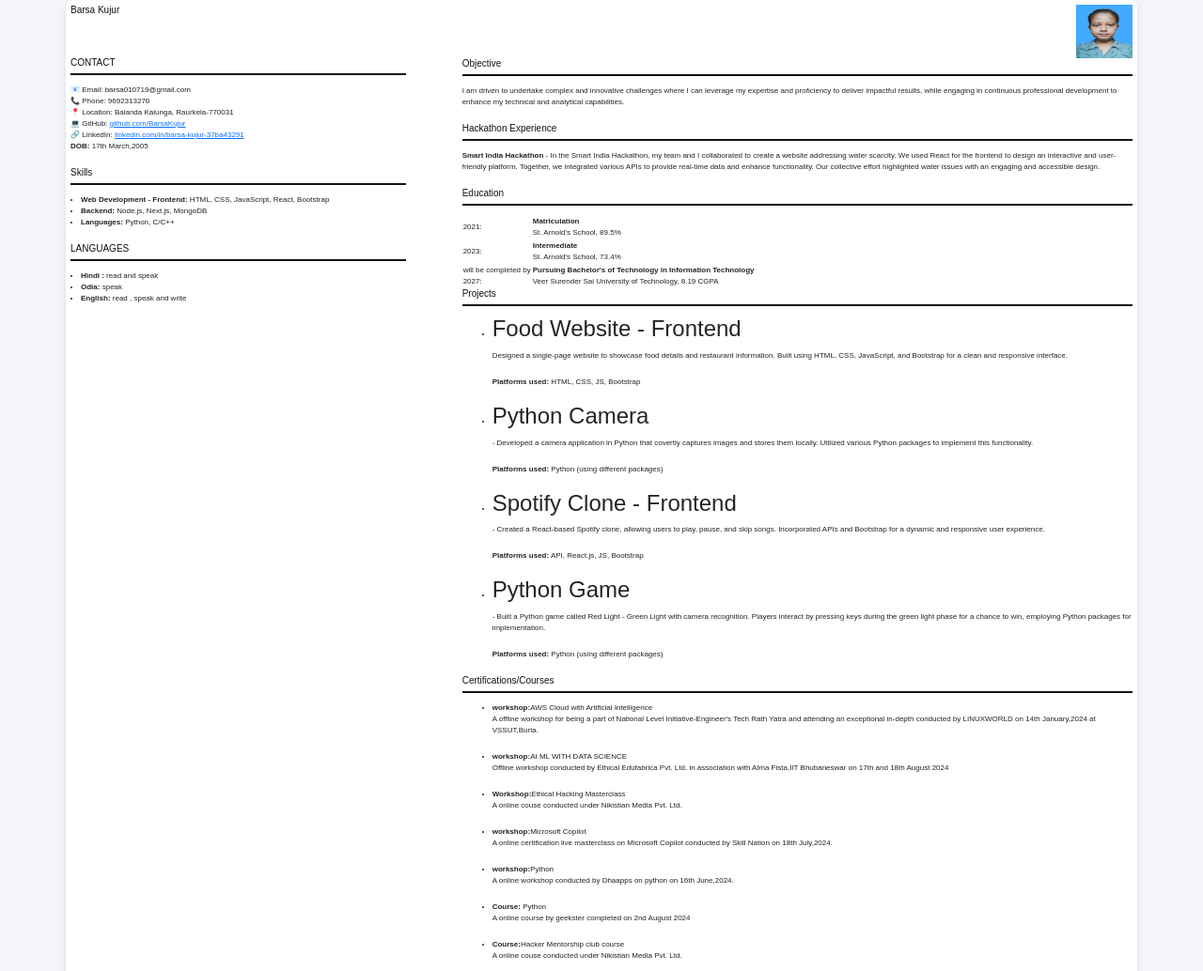
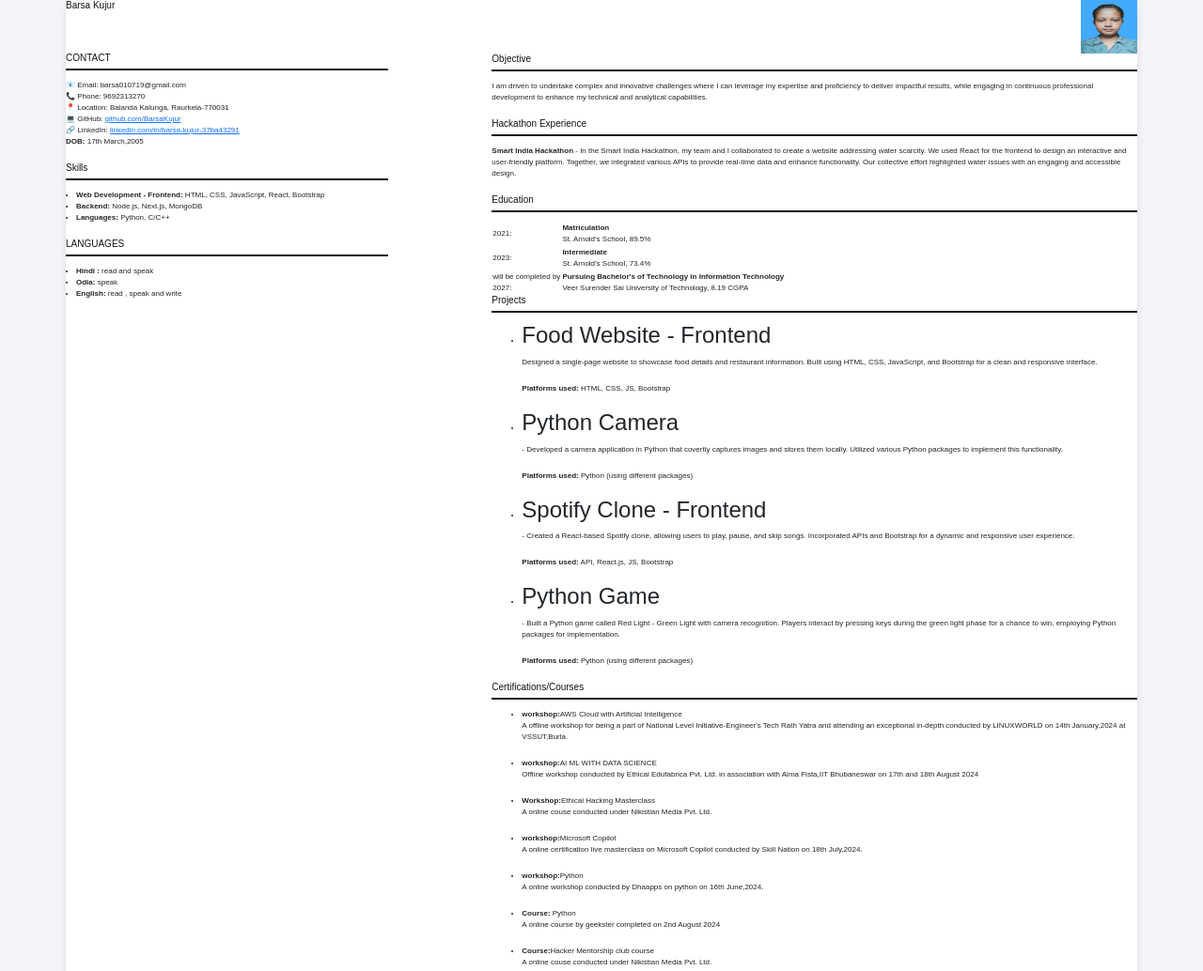
Before and after one commit to BarsaKujur/resume, a plain HTML site: page index.html in a window 1280 px wide. Shown: the top 1034 px of the page at 94% size. Drawn offline with nearby package versions, Linux system fonts and the light colour scheme.

Commit message:
Update index.html

```diff
--- a/index.html
+++ b/index.html
@@ -19,7 +19,7 @@
                 flex-wrap: wrap;
                 width: 100%;
                 min-height: 100vh;
-                padding: 5px;
+                padding: 0px;
                 background-color: white;
                 border-radius: 8px;
                 box-shadow: 0 4px 8px rgba(0, 0, 0, 0.1);
@@ -29,8 +29,8 @@
 
         .left-column {
             flex: 1;
-            margin-right: 30px;
-            padding-right: 30px;
+            margin-right: 10px;
+            padding-right: 100px;
         }
         .right-column {
             flex: 2;
```
